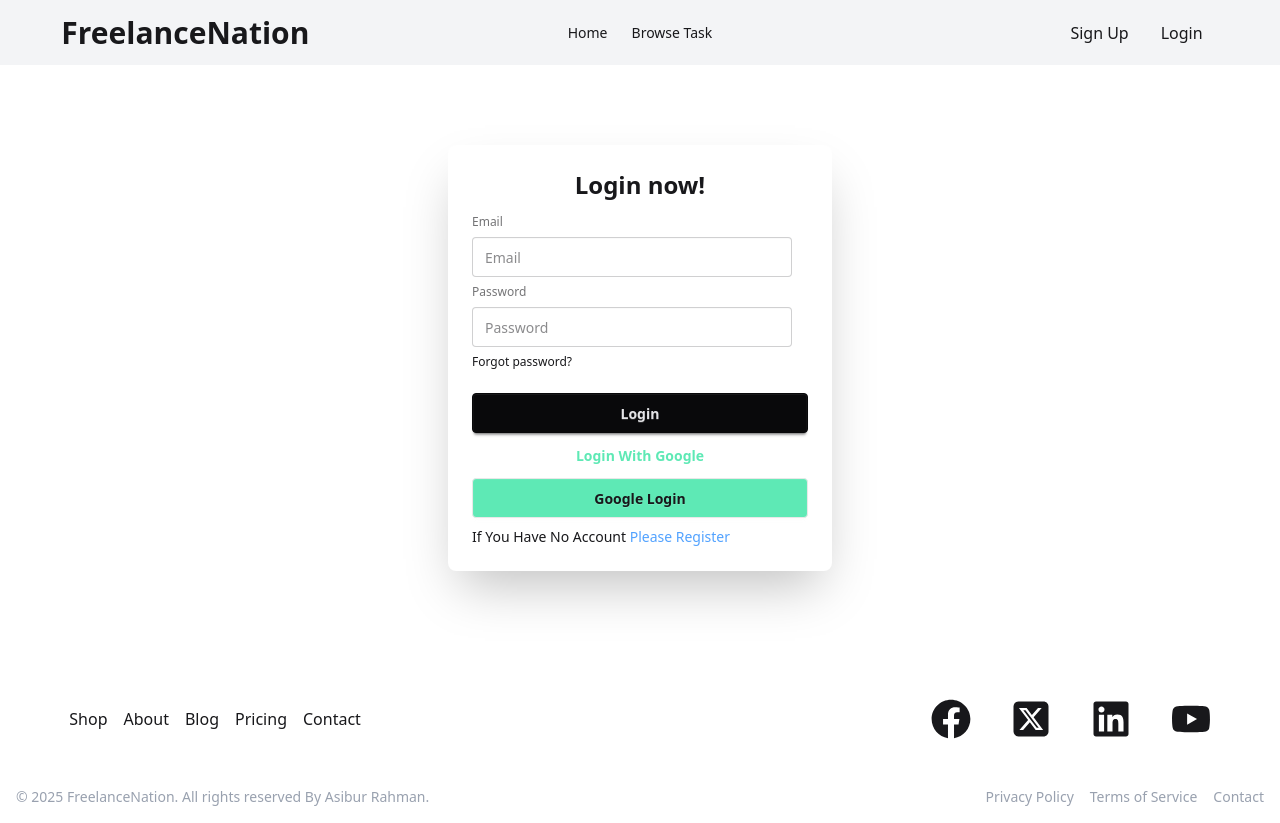
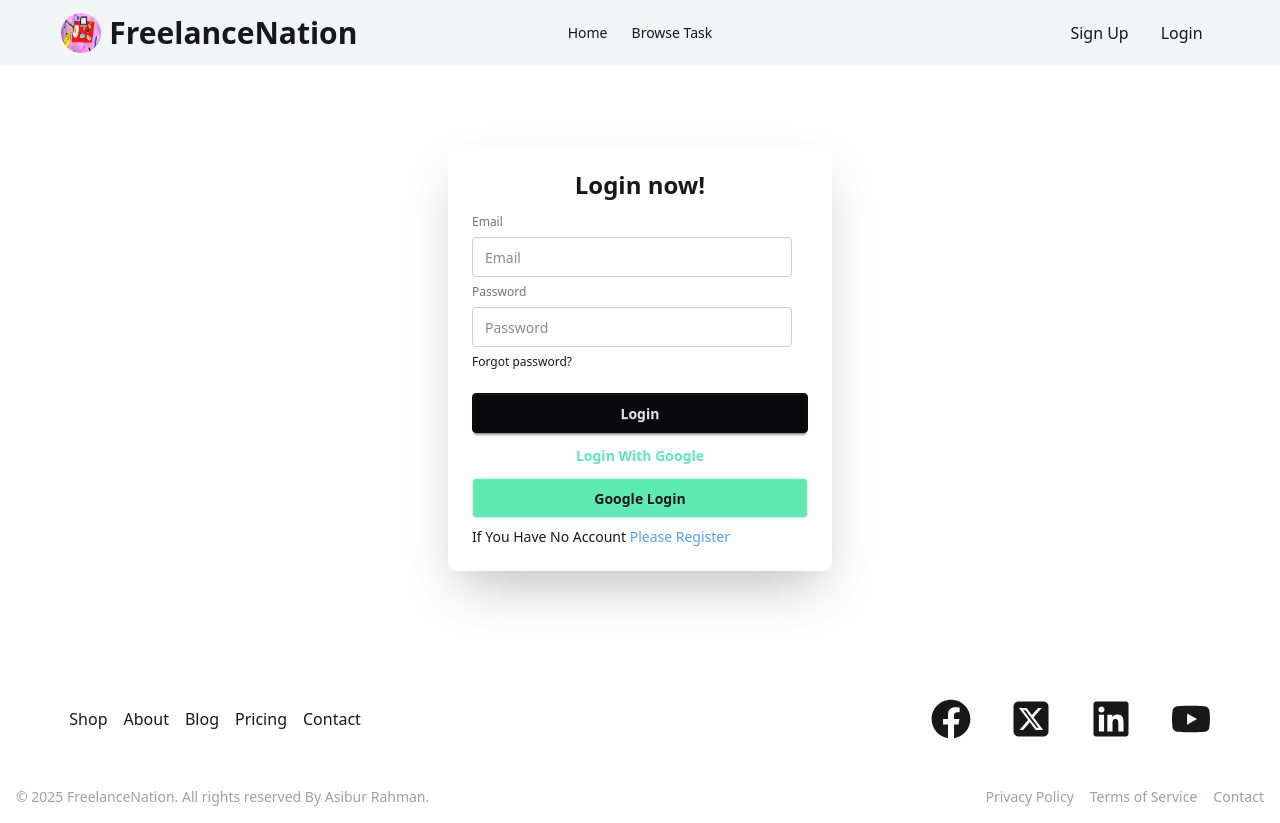
Before and after one commit to asiburrahman/freelance-fonted, a React (Vite) app: page /login in a window 1280 px wide. Built offline with nearby package versions, Linux system fonts and the light colour scheme; no server answers.

Commit message:
change profile photo url task page and details page

```diff
--- a/index.html
+++ b/index.html
@@ -2,7 +2,7 @@
 <html   data-theme="light" lang="en">
   <head>
     <meta charset="UTF-8" />
-    <link rel="icon" type="image/svg+xml" href="/logo.svg" />
+    <link rel="icon" type="image/svg+xml" href="/images.jpeg" />
     <meta name="viewport" content="width=device-width, initial-scale=1.0" />
     <title>FreelanceNation</title>
 
--- a/src/component/Home/Home.jsx
+++ b/src/component/Home/Home.jsx
@@ -26,6 +26,7 @@ console.log(tasks);
             <ToastContainer />
 {/* slider section  */}
             <section >
+
                <Slider>
 
             </Slider>
@@ -59,7 +60,7 @@ console.log(tasks);
 
 
               {/* card slider section  */}
-              <section className='p-1 py-10 mt-10'>
+              <section className='p-1 py-10 mt-10 '>
                 <ReactSweper></ReactSweper>
               </section>
             <div className="bg-white py-16 px-6 md:px-12 lg:px-24">
--- a/src/component/Login/Login.jsx
+++ b/src/component/Login/Login.jsx
@@ -81,10 +81,6 @@ const location = useLocation()
 
 
 
-  const handleForget= ()=>{
-
-    navigate(`/forgatePassword/${emailRef.current.value}`)
-  }
 
   if (showErr) {
     toast.error(showErr)
@@ -99,7 +95,7 @@ const location = useLocation()
           <input required type="email" className="input" name='email' ref={emailRef} placeholder="Email" />
           <label className="label">Password</label>
           <input required type="password" className="input" name='password' placeholder="Password" />
-          <div><a onClick={handleForget} className="link link-hover">Forgot password?</a></div>
+          <div><a href='#' className="link link-hover">Forgot password?</a></div>
           <button className="btn btn-neutral mt-4">Login</button>
         </form>
         <div className=' text-md font-bold text-center text-emerald-300'>Login With Google</div>
--- a/src/component/Navbar/Navbar.jsx
+++ b/src/component/Navbar/Navbar.jsx
@@ -60,7 +60,12 @@ const Navbar = () => {
                   {link}
                 </ul>
                 </div>
-                <Link to='/' className="text-xl font-bold  md:text-2xl lg:text-3xl">FreelanceNation</Link>
+                <div className='flex items-center justify-center gap-2'>
+                  <img className='w-10 h-10 rounded-full hidden md:inline-block ' src="/images.jpeg" alt="" />
+                  <Link to='/' className="text-md font-bold  md:text-2xl lg:text-3xl">FreelanceNation</Link>
+
+                </div>
+
             </div>
             <div className="navbar-center hidden lg:flex">
                 <ul className="menu menu-horizontal px-1">
--- a/src/component/Pages/Task.jsx
+++ b/src/component/Pages/Task.jsx
@@ -22,7 +22,7 @@ const Task = ({task}) => {
         <div className="flex items-center space-x-2">
           <img
             className="w-8 h-8 rounded-full object-cover"
-            src="https://randomuser.me/api/portraits/women/44.jpg"
+            src="/images.jpeg"
             alt="Ava Anderson"
           />
           <span className="font-semibold text-gray-900">{task.name}</span>
--- a/src/component/Pages/TaskDetails.jsx
+++ b/src/component/Pages/TaskDetails.jsx
@@ -76,12 +76,11 @@ const TaskDetails = () => {
         </div>
 
         <div className="mt-3">
-          <a
-            href="#"
-            className="text-2xl md:text-4xl font-bold hover:underline"
+          <p className="text-2xl md:text-4xl font-bold "
           >
             {task.category}
-          </a>
+          </p>
+          <p className="my-3 text-xl font-medium">{task.title}</p>
           <p className="mt-2">{task.description}</p>
         </div>
 
@@ -89,7 +88,7 @@ const TaskDetails = () => {
           <p className="text-xl font-bold">Rate: ${task.budget}</p>
           <div className="flex items-center">
             <img
-              src="https://source.unsplash.com/50x50/?portrait"
+              src="/images.jpeg"
               alt="avatar"
               className="object-cover w-10 h-10 mx-4 rounded-full dark:bg-gray-500"
             />
--- a/src/component/Register/Register.jsx
+++ b/src/component/Register/Register.jsx
@@ -24,6 +24,13 @@ const Register = () => {
         const email = e.target.mail.value
         const password = e.target.password.value
          console.log(name, photoUrl, email, password);
+
+         const userDataInfo = {
+          name,
+          email,
+          photoUrl
+
+         }
 
          setErrorMessage('')
 
@@ -56,8 +63,27 @@ const Register = () => {
               setUser({...userinfo, name, photoUrl})
               console.log(userinfo);
               toast.success("User Create Successful!!");
-              // setUser({...user, displayName: name, photoURL: photoUrl})
-              // console.log(user);
+
+              // insert into mongodbd database
+
+              // fetch('https://freelance-backend-eight.vercel.app/user', {
+              //             method: 'POST',
+              //             headers: {
+              //                 'content-type': 'application/json'
+              //             },
+              //             body: JSON.stringify(userDataInfo)
+              //         }).then(res => res.json()).then(data => {
+              //             if (data.insertedId) {
+
+              //                 console.log(data);
+
+
+
+              //             }
+              //         })
+
+
+
 
 
             }).catch((error) => {
```
Also changed, not shown: public/images.jpeg (added), src/component/Swiper/ReactSweper.jsx (line endings or trailing spaces).
